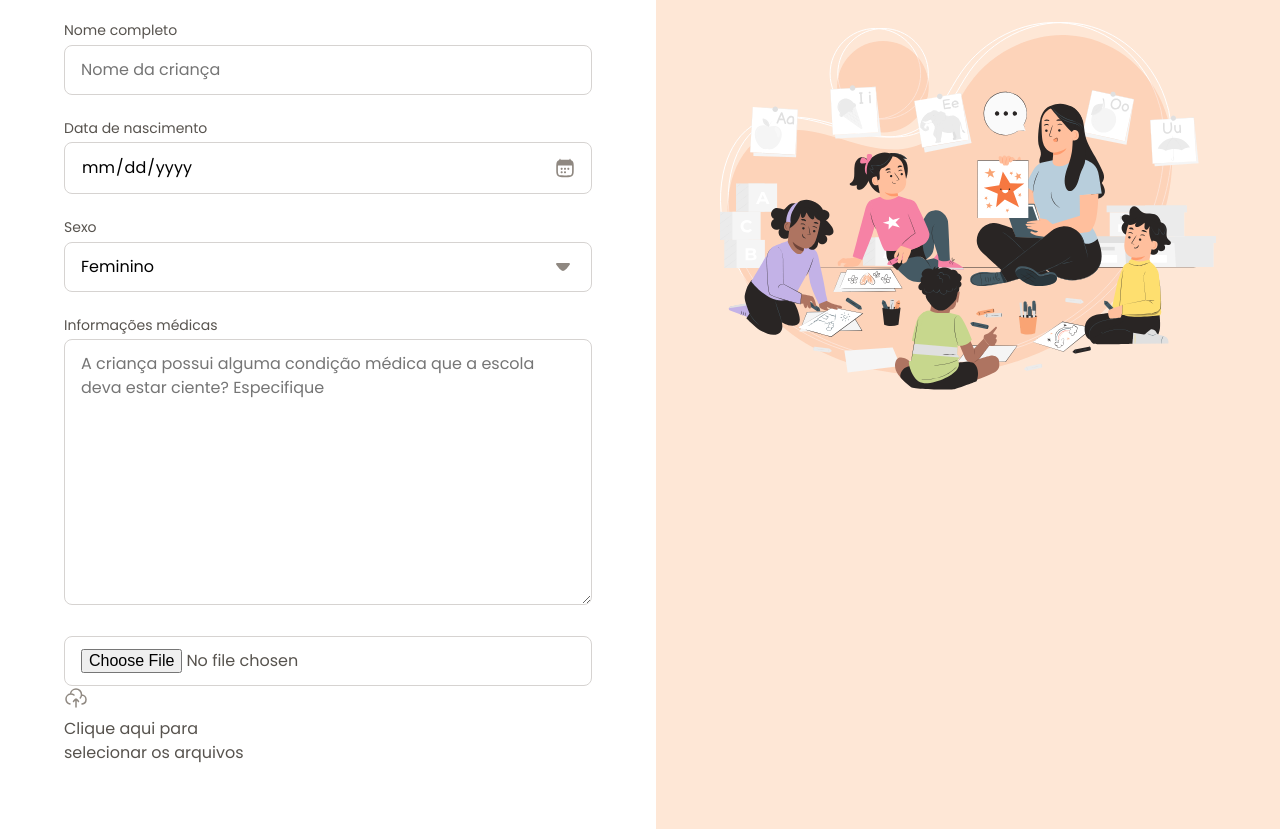
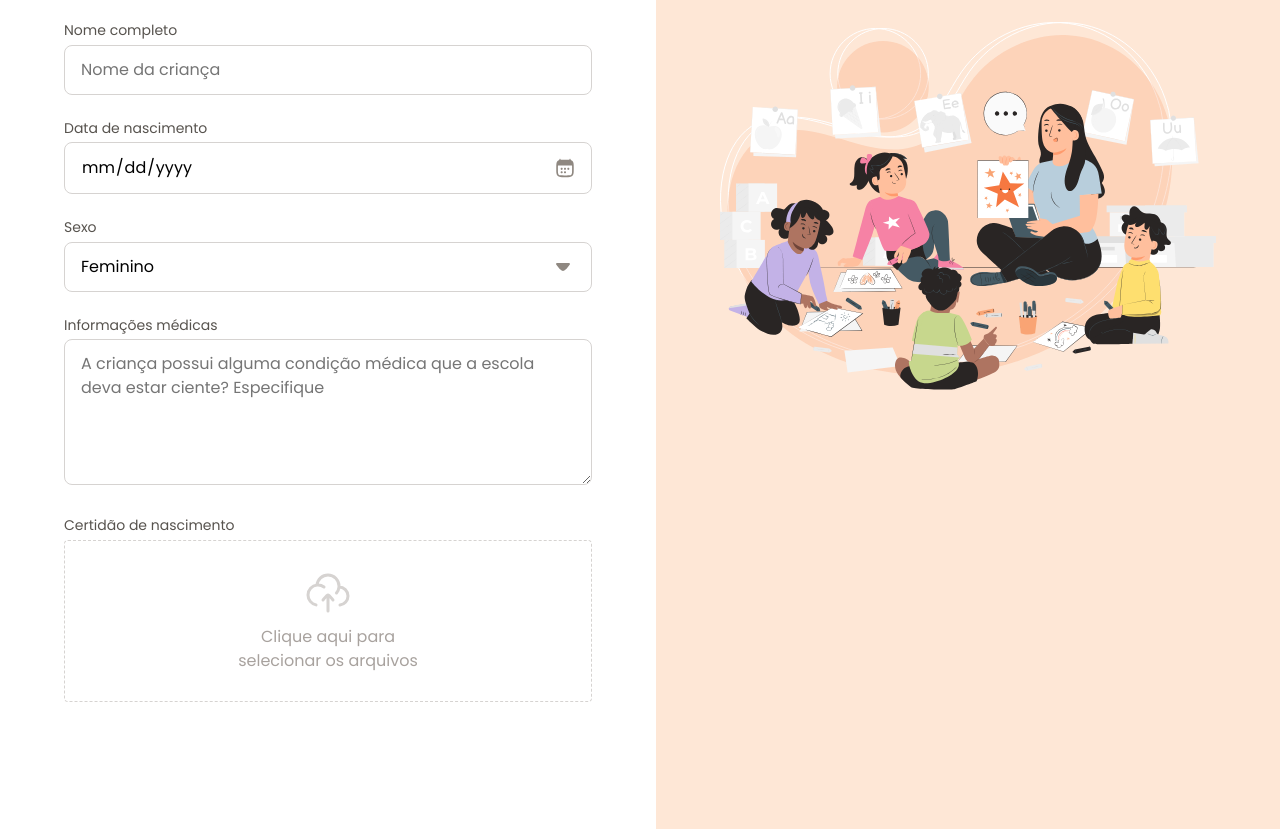
Before and after one commit to Dav1994Moutinho/formulario-de-matricula, a plain HTML site: page index.html in a window 1280 px wide and 1098 px high. Shown: the part 269-1098 px from the top of the page. Drawn offline with Linux system fonts and the light colour scheme.

Commit message:
Working in file area

```diff
--- a/index.html
+++ b/index.html
@@ -64,14 +64,31 @@
                             name="medical-info"
                             id="medical-info"
                             cols="30"
-                            rows="10"
+                            rows="5"
                             placeholder="A criança possui alguma condição médica que a escola deva estar ciente? Especifique"></textarea>
                         </div>
 
                         <div class="droparea-wrapper">
-                            <input type="file" id="birth-file" name="birth-file">
-                            <img src="assets/icons/cloud-upload.svg" alt="">
-                            <p>Clique aqui para <br> selecionar os arquivos</p>
+                            <label for="birth-file">Certidão de nascimento</label>
+
+                            <div class="dropzone">
+
+                                <input type="file" id="birth-file" name="birth-file">
+
+                                <svg width="48" height="48" viewBox="0 0 48 48" fill="none"
+                                    xmlns="http://www.w3.org/2000/svg">
+                                    <path
+                                        d="M34.9552 18.0221C34.97 18.022 34.985 18.022 35 18.022C39.9706 18.022 44 22.0588 44 27.0386C44 31.6796 40.5 35.5016 36 36M34.9552 18.0221C34.9848 17.6921 35 17.3579 35 17.0202C35 10.9339 30.0752 6 24 6C18.2465 6 13.5247 10.4253 13.0408 16.0638M34.9552 18.0221C34.7506 20.2952 33.8572 22.3692 32.4856 24.033M13.0408 16.0638C7.96796 16.5475 4 20.8278 4 26.0366C4 30.8834 7.43552 34.9264 12 35.8546M13.0408 16.0638C13.3565 16.0337 13.6765 16.0183 14 16.0183C16.2516 16.0183 18.3295 16.7639 20.001 18.022"
+                                        stroke="#D6D3D1" stroke-width="3" stroke-linecap="round"
+                                        stroke-linejoin="round" />
+                                    <path
+                                        d="M24 26V42M24 26C22.5996 26 19.9831 29.9886 19 31M24 26C25.4004 26 28.017 29.9886 29 31"
+                                        stroke="#D6D3D1" stroke-width="3" stroke-linecap="round"
+                                        stroke-linejoin="round" />
+                                </svg>
+
+                                <p>Clique aqui para <br> selecionar os arquivos</p>
+                            </div>
 
                         </div>
                     </fieldset>
--- /dev/null
+++ b/styles/fields/droparea.css
@@ -0,0 +1,38 @@
+.dropzone {
+    border: 1px dashed var(--stroke-default);
+    border-radius: .25rem;
+
+    display: grid;
+    justify-items: center;
+    gap: .5rem;
+    text-align: center;
+    padding: 1.75rem 1rem;
+
+    position: relative;
+    & input {
+        position: absolute;
+        width: 100%;
+        height: 100%;
+
+        inset: 0;
+        opacity: 0;
+    }
+
+    & p {
+        color: #a8a29e;
+    }
+
+    &:hover, &:has(input:focus) {
+        border-width: 2px;
+        border-color: var(--stroke-highlight);
+        background-color: var(--surface-secundary);
+
+        & p {
+            color: var(--text-tertiary);
+        }
+
+        & svg path {
+            stroke: var(--stroke-highlight);
+        }
+    }
+}
--- a/styles/fields/index.css
+++ b/styles/fields/index.css
@@ -1,3 +1,5 @@
+@import url(droparea.css);
+
 input, textarea, select {
     appearance: none;
     width: 100%;
@@ -18,7 +20,8 @@ label {
 
 input:focus,
 select:focus,
-textarea:focus {
+textarea:focus,
+input[type="date"]:focus-within {
     outline: .25rem solid var(--surface-secundary);
     border: .125rem solid var(--stroke-highlight);
     outline-offset: 1px;
```
